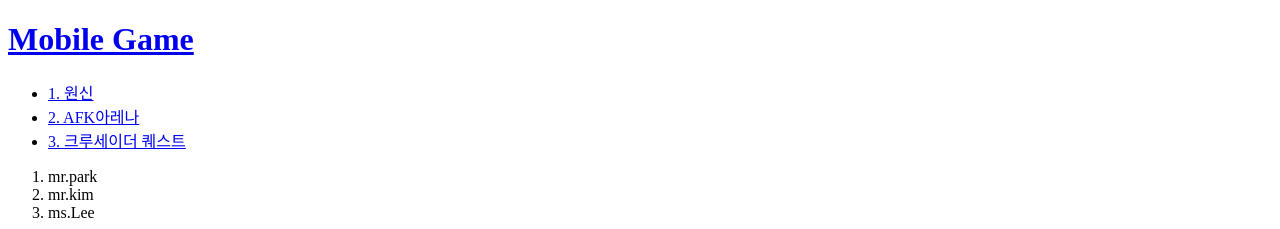
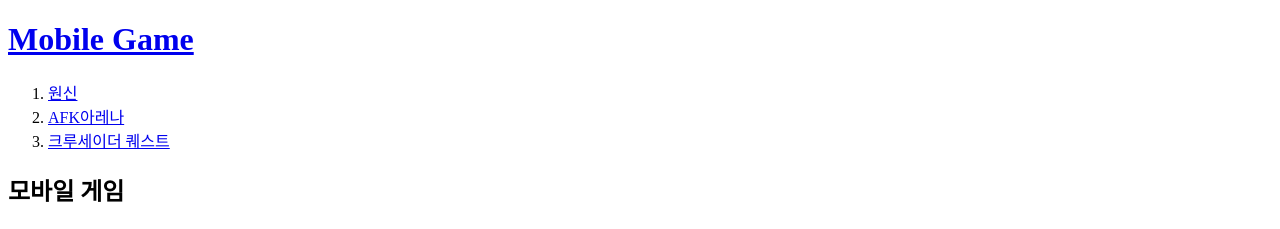
Before and after one commit to qkrtndh/webstudy, a plain HTML site: page index.html in a window 1280 px wide. Shown: the top 229 px of the page. Drawn offline with Linux system fonts and the light colour scheme.

```diff
--- a/index.html
+++ b/index.html
@@ -8,22 +8,17 @@
 
 <body>
     <h1><a href="index.html">Mobile Game</a></h1>
-    <ul>
-        <li><a href="1.html">1. 원신</a></li>
-        <li><a href="2.html">2. AFK아레나</a></li>
-        <li><a href="3.html">3. 크루세이더 퀘스트</a></li>
-    </ul>
     <ol>
-        <li>mr.park</li>
-        <li>mr.kim</li>
-        <li>ms.Lee</li>
+        <li><a href="1.html">원신</a></li>
+        <li><a href="2.html">AFK아레나</a></li>
+        <li><a href="3.html">크루세이더 퀘스트</a></li>
     </ol>
 
     <h2>모바일 게임</h2>
     <p><a href="https://ko.wikipedia.org/wiki/%EB%AA%A8%EB%B0%94%EC%9D%BC_%EA%B2%8C%EC%9E%84" target="_blank"
             title="모바일 게임 위키피디아">모바일 게임</a> <strong><u> 휴대 전화, 피디에이, 포터블 미디어 플레이어 등의</u>휴대용 기기를 통해</strong>즐길 수 있는 비디오
         게임의 일종으로, 휴대 전화로 즐길 수 있는 게임을 두루 이르는 말이다. </br>그러나 플레이스테이션 포터블이나 닌텐도 디에스 따위로 즐기는 핸드헬드 게임은 모바일 게임의 범주에 포함되지
-        않는다.</br><img src="switch.jpg" width="100%"></p>
+        않는다.</br><img src="switch.jpg" width="60%"></p>
     <p style="margin-top: 40px;">
         2000년대 초에는 컴투스에 이어 게임빌이 탄생한후 이동통신사 중심으로 게임 서비스가 이뤄졌다. </br>모바일게임을 별도 구매해 플레이하는 방식이었다. </br>다운로드 할 때 별도 정보이용료와 패킷요금이 부가됐다.</br>
         지금과는 달리 최초 다운로드 이후 업데이트와 같은 서비스 관리 개념이 존재하지 않았다.
```
Also changed, not shown: 1.html (+4 -9 lines), 2.html (+4 -9 lines), 3.html (+4 -9 lines), 1 other file.
